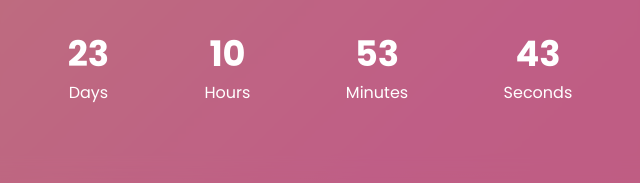
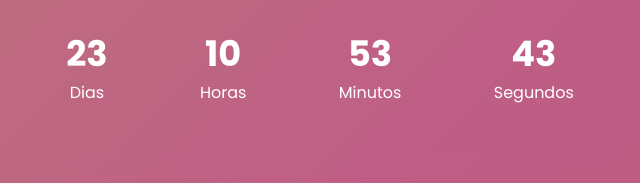
Before and after one commit to taia44503-droid/time, a plain HTML site: page index.html in a window 1280 px wide. Shown: the part 406-589 px from the top of the page, 320-960 px from the left. Drawn offline with Linux system fonts and the light colour scheme.

Commit message:
Update index.html

```diff
--- a/index.html
+++ b/index.html
@@ -75,10 +75,10 @@
 
 
     <div class="countdown">
-      <div><span id="days">00</span>Days</div>
-      <div><span id="hours">00</span>Hours</div>
-      <div><span id="minutes">00</span>Minutes</div>
-      <div><span id="seconds">00</span>Seconds</div>
+      <div><span id="days">00</span>Dias</div>
+      <div><span id="hours">00</span>Horas</div>
+      <div><span id="minutes">00</span>Minutos</div>
+      <div><span id="seconds">00</span>Segundos</div>
     </div>
 
     <div class="subscribe">
```
